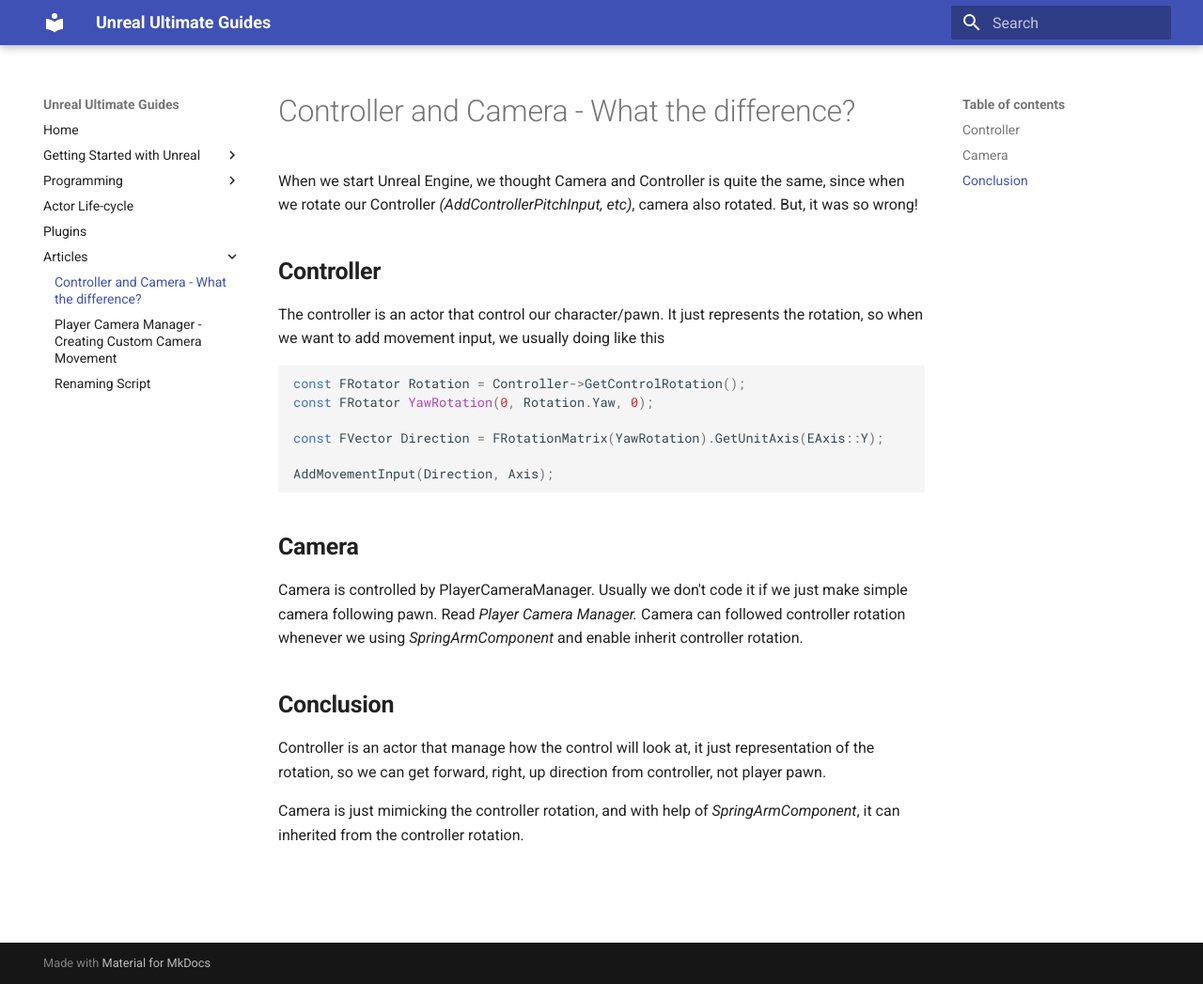
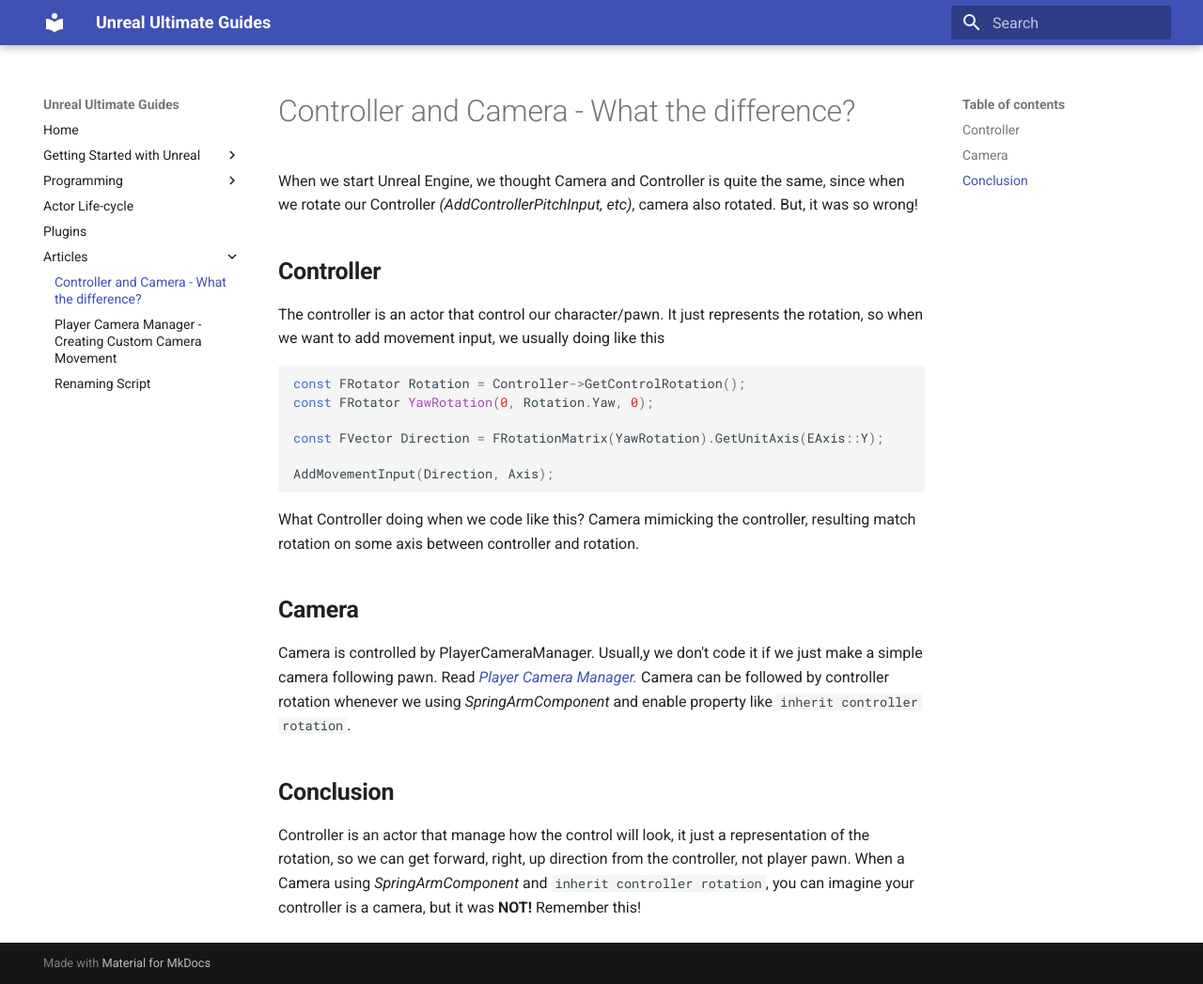
Before and after one commit to damarindra/unreal, an MkDocs documentation site: the page built from docs/articles/controller-and-camera.md, in a window 1280 px wide and 1047 px high. Shown: the whole window at 94% size. Built offline with MkDocs 1.6.1 and Material for MkDocs 9.7.7, drawn with Linux system fonts in a browser that asks for light colours.

Commit message:
update camera and controller

````diff
--- a/docs/articles/controller-and-camera.md
+++ b/docs/articles/controller-and-camera.md
@@ -13,12 +13,12 @@ const FVector Direction = FRotationMatrix(YawRotation).GetUnitAxis(EAxis::Y);
 AddMovementInput(Direction, Axis);
 ```
 
+What Controller doing when we code like this? Camera mimicking the controller, resulting match rotation on some axis between controller and rotation.
+
 ## **Camera**
 
-Camera is controlled by PlayerCameraManager. Usually we don't code it if we just make simple camera following pawn. Read *Player Camera Manager.* Camera can followed controller rotation whenever we using *SpringArmComponent* and enable inherit controller rotation.
+Camera is controlled by PlayerCameraManager. Usuall,y we don't code it if we just make a simple camera following pawn. Read [*Player Camera Manager.*](https://damarindra.github.io/unreal/articles/player-camera-manager/) Camera can be followed by controller rotation whenever we using *SpringArmComponent* and enable property like `inherit controller rotation`.
 
 ## **Conclusion**
 
-Controller is an actor that manage how the control will look at, it just representation of the rotation, so we can get forward, right, up direction from controller, not player pawn.
-
-Camera is just mimicking the controller rotation, and with help of *SpringArmComponent*, it can inherited from the controller rotation.
+Controller is an actor that manage how the control will look, it just a representation of the rotation, so we can get forward, right, up direction from the controller, not player pawn. When a Camera using *SpringArmComponent* and `inherit controller rotation`, you can imagine your controller is a camera, but it was **NOT!** Remember this!
````
